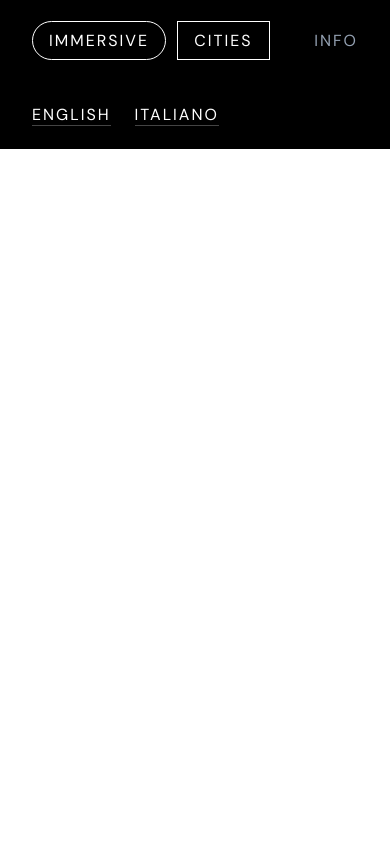
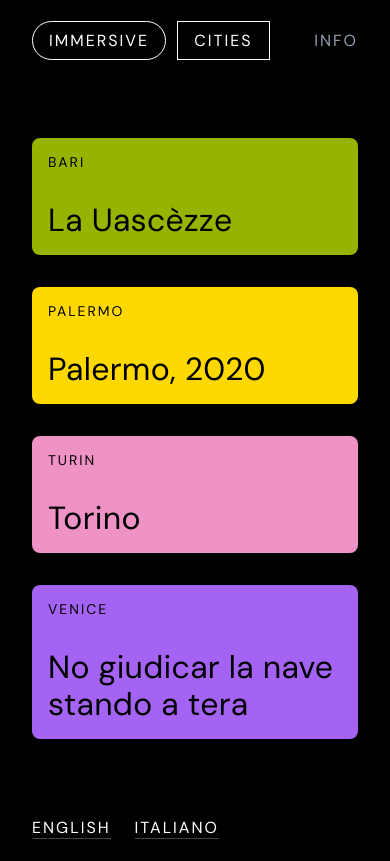
Before and after one commit to mozzillation/immersive-cities, a Next.js app: page / in a window 390 px wide. Built offline with nearby package versions, Linux system fonts and the light colour scheme; a web font is replaced by a local one.

Commit message:
list for mobile homepage

```diff
--- a/_cities/bari.yml
+++ b/_cities/bari.yml
@@ -1,4 +1,5 @@
 title: La Uascèzze
+color: '#94b400'
 
 it-IT:
     name: Bari
--- a/_cities/palermo.yml
+++ b/_cities/palermo.yml
@@ -1,4 +1,5 @@
 title: Palermo, 2020
+color: '#ffd800'
 
 it-IT:
     name: Palermo
--- a/_cities/turin.yml
+++ b/_cities/turin.yml
@@ -1,4 +1,5 @@
 title: Torino
+color: '#ef92c6'
 
 it-IT:
     name: Torino
--- a/_cities/venice.yml
+++ b/_cities/venice.yml
@@ -1,4 +1,5 @@
 title: No giudicar la nave stando a tera
+color: '#a463f2'
 
 it-IT:
     name: Venezia
--- /dev/null
+++ b/components/list/List.module.sass
@@ -0,0 +1,25 @@
+@import @styles/theme
+
+.Wrapper
+  background-color: $black
+
+.List
+  display: grid
+  grid-gap: $margin
+  grid-template-columns: 1fr
+  grid-template-rows: auto
+  padding: $margin-largest 0
+
+.Card
+  padding: $margin-smaller
+  border-radius: $multiple
+  overflow: hidden
+
+  .Name
+    font-size: 14px
+    text-transform: uppercase
+    letter-spacing: 2px
+    padding-bottom: $margin
+
+  .Title
+    font-size: 32px
--- /dev/null
+++ b/components/list/index.js
@@ -0,0 +1,37 @@
+import PropTypes from 'prop-types'
+import Link from 'next/link'
+import styles from './List.module.sass'
+import { useRouter } from 'next/router'
+import { getKeyByValue } from '@utils'
+
+export default function List({ cities }) {
+    const router = useRouter()
+    const { locale } = router
+
+    return (
+        <div className={styles.Wrapper}>
+            <div className={styles.List}>
+                {cities.map((city, index) => {
+                    const currentTrans = getKeyByValue(city, locale)
+                    return (
+                        <Link href={'/city/' + city.slug} key={index}>
+                            <div
+                                className={styles.Card}
+                                style={{ backgroundColor: city.color }}
+                            >
+                                <div className={styles.Name}>
+                                    {currentTrans.name}
+                                </div>
+                                <div className={styles.Title}>{city.title}</div>
+                            </div>
+                        </Link>
+                    )
+                })}
+            </div>
+        </div>
+    )
+}
+
+List.propTypes = {
+    cities: PropTypes.array
+}
--- a/pages/api/index.js
+++ b/pages/api/index.js
@@ -1,4 +1,4 @@
-export async function getAllPosts() {
+export async function getAllCities() {
     const context = require.context('../../_cities', false, /\.yml$/)
     const posts = []
     for (const key of context.keys()) {
@@ -6,7 +6,10 @@ export async function getAllPosts() {
         const content = await import(`../../_cities/${post}`)
         posts.push({
             slug: post.replace('.yml', ''),
-            content: content
+            title: content.title,
+            color: content.color,
+            'it-IT': content['it-IT'],
+            'en-GB': content['en-GB']
         })
     }
     return posts
@@ -16,6 +19,7 @@ export async function getCityBySlug(slug) {
     const city = await import(`../../_cities/${slug}.yml`)
     return {
         slug: slug,
+        color: city.color,
         title: city.title,
         authors: city.authors,
         audio: city.audio,
--- a/pages/city/City.module.sass
+++ b/pages/city/City.module.sass
@@ -3,7 +3,6 @@
 .Header
   padding-top: $margin-largest * 2
   padding-bottom: $margin-largest
-  background-color: $yellow
 
   +mq(mobile)
     padding: $margin-largest 0
--- a/pages/index.jsx
+++ b/pages/index.jsx
@@ -1,10 +1,30 @@
 import Head from 'next/head'
-export default function Home() {
+import List from '@component/list'
+import PropTypes from 'prop-types'
+import { getAllCities } from '@api'
+
+export default function Home({ cities }) {
     return (
         <>
             <Head>
                 <title>Immersive Cities</title>
             </Head>
+
+            <List cities={cities} />
         </>
     )
 }
+
+export async function getStaticProps() {
+    console.log('static props', await getAllCities())
+
+    return {
+        props: {
+            cities: await getAllCities()
+        }
+    }
+}
+
+Home.propTypes = {
+    cities: PropTypes.array
+}
```
Also changed, not shown: pages/city/[slug].jsx (+6 -3 lines).
